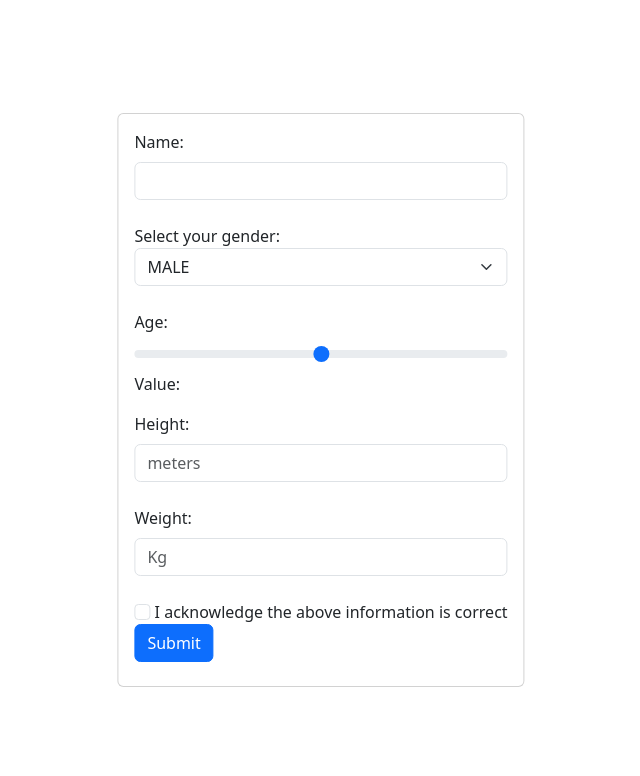
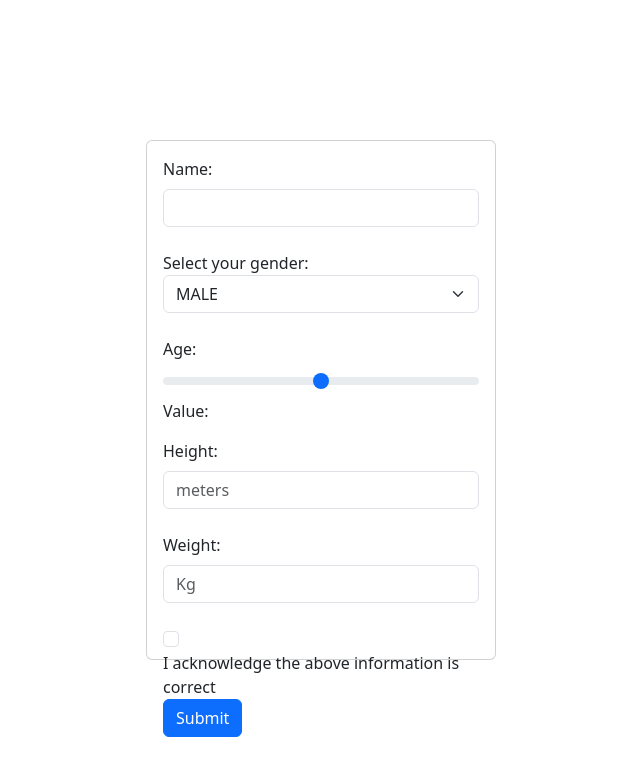
Before and after one commit to SameerShah666/SameerShah666.github.io, a plain HTML site: page index.html in a window 1280 px wide. Shown: the whole page, without its empty margins (319-959 px from the left). Drawn offline with nearby package versions, Linux system fonts and the light colour scheme.

Commit message:
Update index.html

```diff
--- a/index.html
+++ b/index.html
@@ -9,7 +9,7 @@
 </head>
 <body>
 
-<div class="card position-absolute top-50 start-50 translate-middle" style="justify-content: center;display:flex;">
+<div class="card position-absolute top-50 start-50 translate-middle" style="width:350px;height:520px;">
 <div class="card-body">
 <form>
 
```
